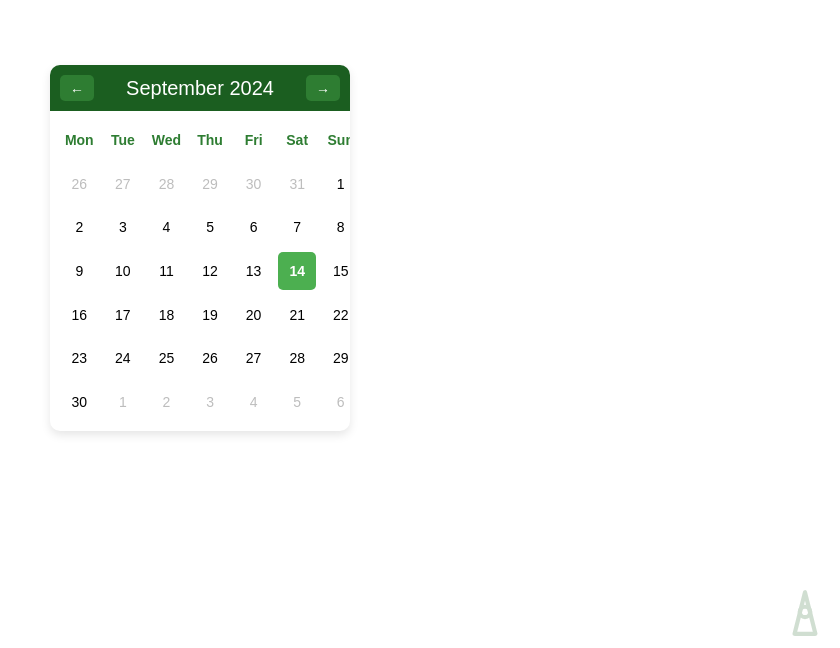
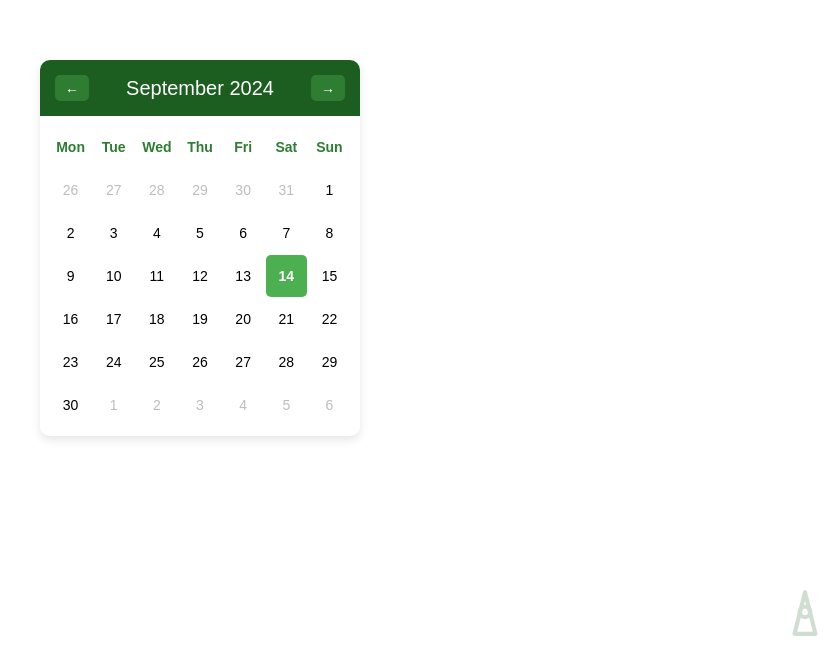
Before and after one commit to DominikaDomka/green-calendar, a website: page index.html in a window 1280 px wide. Shown: the part 152-800 px from the top of the page, without its empty margins (440-1280 px from the left). Drawn offline with Linux system fonts and the light colour scheme.

Commit message:
Adjust layout for better spacing and alignment

```diff
--- a/styles.css
+++ b/styles.css
@@ -12,12 +12,12 @@ body {
     border-radius: 10px;
     box-shadow: 0 4px 10px rgba(0, 0, 0, 0.1);
     overflow: hidden;
-    width: 300px;
+    width: 320px; /* Increased width to accommodate all days */
 }
 .header {
     background-color: #1b5e20;
     color: white;
-    padding: 10px;
+    padding: 15px;
     text-align: center;
     font-size: 20px;
     display: flex;
@@ -36,19 +36,19 @@ body {
 .days {
     display: grid;
     grid-template-columns: repeat(7, 1fr);
-    grid-template-rows: repeat(7, 1fr);
-    gap: 5px;
+    gap: 2px;
     padding: 10px;
-    height: 300px; /* Fixed height */
 }
 .day {
     display: flex;
     justify-content: center;
     align-items: center;
     font-size: 14px;
-    border-radius: 5px; /* Changed from 50% to 5px for square with rounded edges */
+    border-radius: 5px;
     transition: background-color 0.3s;
-    aspect-ratio: 1; /* Ensures the day cells remain square */
+    aspect-ratio: 1;
+    padding: 5px;
+    box-sizing: border-box;
 }
 .day:not(.other-month):hover {
     background-color: #c8e6c9;
```
